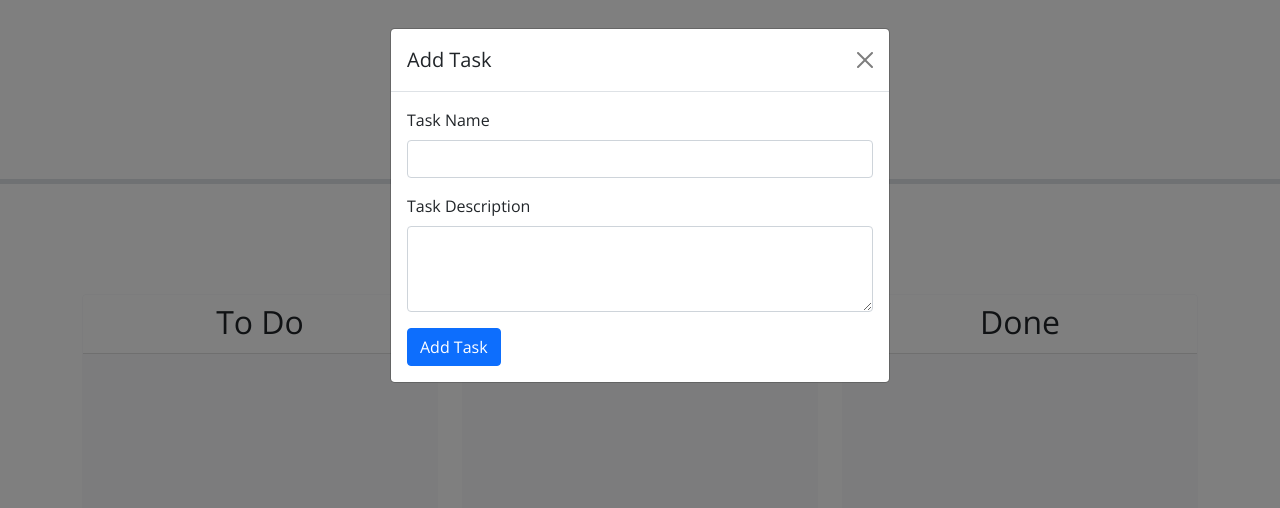
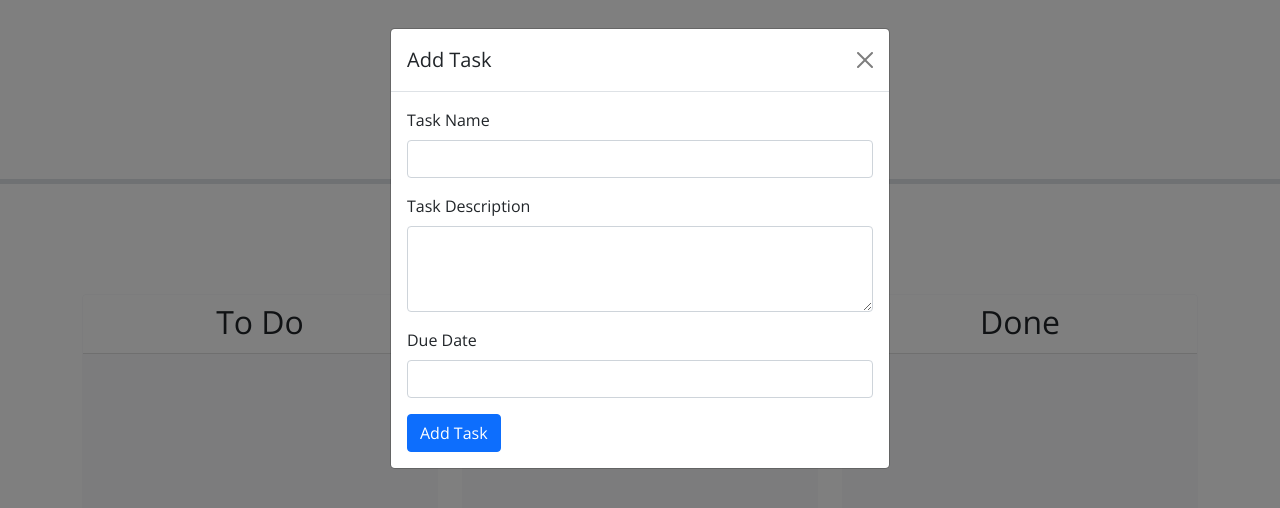
Before and after one commit to mine-mod/task-board, a plain HTML site: page index.html in a window 1280 px wide. Both pictures are taken after a click on the button "Add Task". Drawn offline with nearby package versions, Linux system fonts and the light colour scheme.

Commit message:
added datepicker

```diff
--- a/assets/js/script.js
+++ b/assets/js/script.js
@@ -37,3 +37,10 @@ function handleDrop(event, ui) {
 $(document).ready(function () {
 
 });
+
+$( function() {
+    $( "#taskDueDate" ).datepicker({
+      changeMonth: true,
+      changeYear: true
+    });
+  } );
--- a/index.html
+++ b/index.html
@@ -40,6 +40,10 @@
               <div class="mb-3">
                 <label for="taskDescription" class="form-label">Task Description</label>
                 <textarea class="form-control" id="taskDescription" rows="3"></textarea>
+              </div>
+              <div class="mb-3">
+                <label for="taskDueDate" class="form-label">Due Date</label>
+                <input type="text" class="form-control" id="taskDueDate">
               </div>
               <button type="submit" class="btn btn-primary">Add Task</button>
             </form>
```
